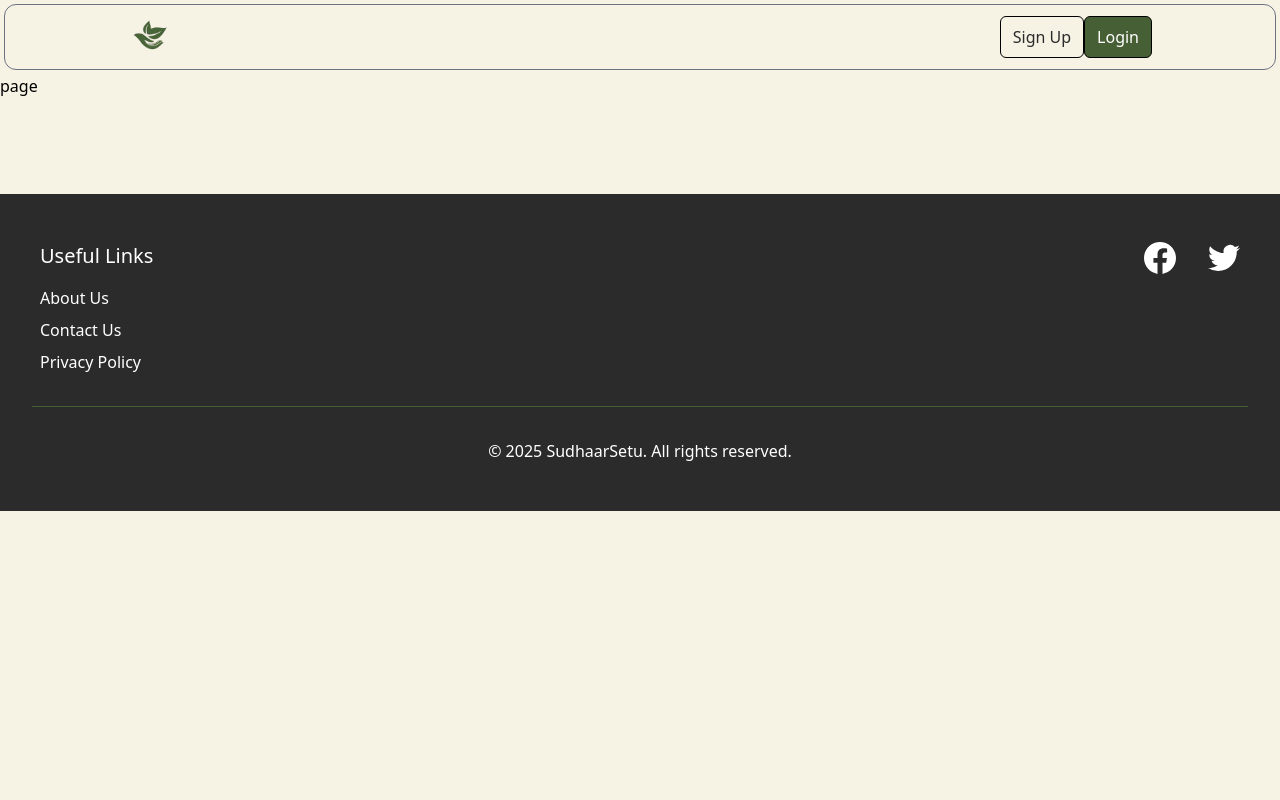
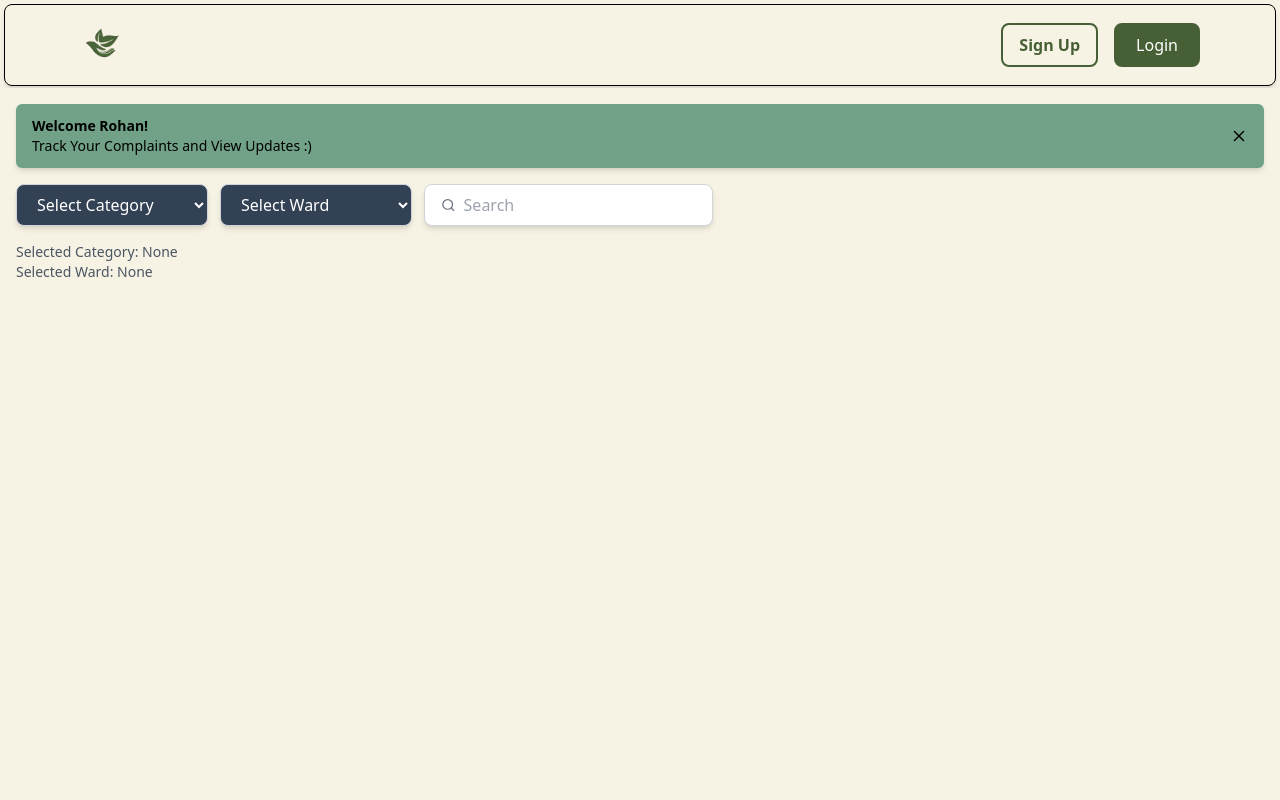
Before and after one commit to vx6Fid/SudhaarSetu, a Next.js app in the folder frontend/: page /citizen in a window 1280 px wide. Shown: the top 800 px of the page. Built offline with nearby package versions, Linux system fonts and the light colour scheme.

Commit message:
Navigation Bar for Citiizen is modified

```diff
--- a/frontend/app/citizen/page.jsx
+++ b/frontend/app/citizen/page.jsx
@@ -1,9 +1,88 @@
-import React from 'react'
+"use client";
+import React, { useState } from "react";
+import { FiX, FiSearch } from "react-icons/fi";
 
-function page() {
+function Page() {
+  const [showBanner, setShowBanner] = useState(true);
+  const [selectedCategory, setSelectedCategory] = useState("");
+  const [selectedWard, setSelectedWard] = useState("");
+
+  const categories = ["Road Repair", "Water Supply", "Garbage Collection"];
+  const wards = ["Ward 1", "Ward 2", "Ward 3"];
+
   return (
-    <div>page</div>
-  )
+    <div className="p-4 bg-background min-h-screen">
+      {/* ✅ Green Banner (Dismissable) */}
+      {showBanner && (
+        <div className="flex bg-secondary text-black px-4 py-3 rounded-md shadow-md w-full">
+          <div className="flex items-center justify-between w-full">
+            <span className="text-sm font-medium">
+              <strong>Welcome Rohan!</strong> <br />
+              Track Your Complaints and View Updates :)
+            </span>
+            <button onClick={() => setShowBanner(false)}>
+              <FiX className="text-lg" />
+            </button>
+          </div>
+        </div>
+      )}
+
+      {/* ✅ Responsive Filter & Search Section */}
+      <div className="flex flex-col md:flex-row items-center w-full gap-3 mt-4">
+        {/* Category Dropdown */}
+        <div className="relative w-full md:w-auto">
+          <select
+            value={selectedCategory}
+            onChange={(e) => setSelectedCategory(e.target.value)}
+            className="w-full md:w-48 px-4 py-2 bg-slate-700 text-white border border-gray-300 rounded-lg shadow-md focus:outline-none focus:ring-2 focus:ring-primary focus:border-primary"
+          >
+            <option value="" disabled>
+              Select Category
+            </option>
+            {categories.map((category, index) => (
+              <option key={index} value={category}>
+                {category}
+              </option>
+            ))}
+          </select>
+        </div>
+
+        {/* Ward No. Dropdown */}
+        <div className="relative w-full md:w-auto">
+          <select
+            value={selectedWard}
+            onChange={(e) => setSelectedWard(e.target.value)}
+            className="w-full text-white md:w-48 px-4 py-2 bg-slate-700 border border-gray-300 rounded-lg shadow-md focus:outline-none focus:ring-2 focus:ring-primary focus:border-primary"
+          >
+            <option value="" disabled>
+              Select Ward
+            </option>
+            {wards.map((ward, index) => (
+              <option key={index} value={ward}>
+                {ward}
+              </option>
+            ))}
+          </select>
+        </div>
+
+        {/* Search Input */}
+        <div className="flex items-center w-full bg-white md:w-auto border border-gray-300 rounded-lg px-4 py-2 shadow-md focus-within:ring-2 focus-within:ring-primary">
+          <FiSearch className="text-gray-500 mr-2" />
+          <input
+            type="text"
+            placeholder="Search"
+            className="outline-none bg-transparent w-full text-gray-700 placeholder-gray-400"
+          />
+        </div>
+      </div>
+
+      {/* ✅ Display Selected Values */}
+      <div className="mt-4 text-sm text-gray-600">
+        <p>Selected Category: {selectedCategory || "None"}</p>
+        <p>Selected Ward: {selectedWard || "None"}</p>
+      </div>
+    </div>
+  );
 }
 
-export default page
+export default Page;
--- a/frontend/app/components/Navbar.jsx
+++ b/frontend/app/components/Navbar.jsx
@@ -1,186 +1,80 @@
-import { useState } from "react";
+"use client"; // 👈 Ensures this is a client-side component
+
+import { useState, useEffect, useRef } from "react";
 import Link from "next/link";
 import { usePathname } from "next/navigation";
-import { FiMenu, FiX } from "react-icons/fi"; // Hamburger and Close icons
+import { FiMenu, FiX } from "react-icons/fi";
 
 const Navbar = ({ userRole }) => {
-  const pathname = usePathname();
-  const [menuOpen, setMenuOpen] = useState(false); // State for menu toggle
+  const pathname = usePathname() || "";
+  const [menuOpen, setMenuOpen] = useState(false);
+  const menuRef = useRef(null);
 
-  const linkStyle = "px-3 py-2 rounded-md border border-black";
-  const activeStyle = "bg-primary text-white";
+  useEffect(() => {
+    const handleOutsideClick = (event) => {
+      if (menuRef.current && !menuRef.current.contains(event.target)) {
+        setMenuOpen(false);
+      }
+    };
 
-  const handleLogout = () => {
-    localStorage.removeItem("token");
-    localStorage.removeItem("userRole");
-    window.location.href = "/login";
-  };
+    if (menuOpen) {
+      document.addEventListener("mousedown", handleOutsideClick);
+    }
+
+    return () => document.removeEventListener("mousedown", handleOutsideClick);
+  }, [menuOpen]);
 
   return (
-    <div className="p-1">
-      <nav className="bg-background text-text p-2 border border-gray-500 rounded-xl w-full">
-        <div className="flex justify-between items-center w-full max-w-5xl mx-auto">
+    <div className="mx-1 my-1 h-20">
+      <nav className="bg-background border border-black w-full rounded-lg shadow-md">
+        <div className="flex justify-between items-center max-w-6xl mx-auto p-4">
           {/* Logo */}
           <Link href="/">
-            <img src="/logo.png" className="w-12" />
+            <img src="/logo.png" alt="Logo" className="w-12 cursor-pointer" />
           </Link>
 
-          {/* Hamburger Menu Button (Mobile) */}
+          {/* Mobile Menu Toggle */}
           <button
-            className="md:hidden text-xl p-2"
+            id="menu-button"
+            aria-label="Toggle Menu"
+            className="md:hidden text-2xl text-text"
             onClick={() => setMenuOpen(!menuOpen)}
           >
             {menuOpen ? <FiX /> : <FiMenu />}
           </button>
 
-          {/* Navigation Links */}
-          <div
-            className={`${
-              menuOpen ? "block" : "hidden"
-            } absolute top-16 left-0 w-full bg-white shadow-md rounded-lg md:static md:flex md:space-x-4 md:bg-transparent md:shadow-none md:w-auto md:items-center`}
-          >
-            {!userRole && (
-              <div className="flex flex-col md:flex-row">
+          {/* Desktop Navigation */}
+          <div className="hidden md:flex items-center space-x-4">
+            {userRole ? (
+              <NavLinks userRole={userRole} pathname={pathname} />
+            ) : (
+              <>
                 <Link
-                  href="/register"
-                  className={`${linkStyle} block md:inline`}
+                  href="/signup"
+                  className="px-4 py-2 rounded-lg border-2 border-primary text-primary font-semibold hover:bg-primary hover:text-white transition"
                 >
                   Sign Up
                 </Link>
                 <Link
                   href="/login"
-                  className={`${linkStyle} bg-primary text-white block md:inline`}
+                  className="px-5 py-2 bg-primary text-white rounded-lg border-2 border-primary hover:bg-white hover:text-primary transition"
                 >
                   Login
                 </Link>
-              </div>
-            )}
-
-            {userRole === "citizen" && (
-              <>
-                <Link
-                  href="/dashboard"
-                  className={`${linkStyle} ${
-                    pathname === "/dashboard" ? activeStyle : ""
-                  }`}
-                >
-                  Dashboard
-                </Link>
-                <Link
-                  href="/my-complaints"
-                  className={`${linkStyle} ${
-                    pathname === "/my-complaints" ? activeStyle : ""
-                  }`}
-                >
-                  My Complaints
-                </Link>
-                <Link
-                  href="/profile"
-                  className={`${linkStyle} ${
-                    pathname === "/profile" ? activeStyle : ""
-                  }`}
-                >
-                  Profile
-                </Link>
               </>
             )}
+          </div>
+        </div>
 
-            {userRole === "field_officer" && (
-              <>
-                <Link
-                  href="/assigned-complaints"
-                  className={`${linkStyle} ${
-                    pathname === "/assigned-complaints" ? activeStyle : ""
-                  }`}
-                >
-                  Assigned Complaints
-                </Link>
-                <Link
-                  href="/completed-complaints"
-                  className={`${linkStyle} ${
-                    pathname === "/completed-complaints" ? activeStyle : ""
-                  }`}
-                >
-                  Completed Complaints
-                </Link>
-                <Link
-                  href="/profile"
-                  className={`${linkStyle} ${
-                    pathname === "/profile" ? activeStyle : ""
-                  }`}
-                >
-                  Profile
-                </Link>
-              </>
-            )}
-
-            {userRole === "admin" && (
-              <>
-                <Link
-                  href="/admin-dashboard"
-                  className={`${linkStyle} ${
-                    pathname === "/admin-dashboard" ? activeStyle : ""
-                  }`}
-                >
-                  Admin Panel
-                </Link>
-                <Link
-                  href="/manage-users"
-                  className={`${linkStyle} ${
-                    pathname === "/manage-users" ? activeStyle : ""
-                  }`}
-                >
-                  Manage Users
-                </Link>
-                <Link
-                  href="/reports"
-                  className={`${linkStyle} ${
-                    pathname === "/reports" ? activeStyle : ""
-                  }`}
-                >
-                  Reports
-                </Link>
-              </>
-            )}
-
-            {userRole === "call_center" && (
-              <>
-                <Link
-                  href="/call-center-dashboard"
-                  className={`${linkStyle} ${
-                    pathname === "/call-center-dashboard" ? activeStyle : ""
-                  }`}
-                >
-                  Dashboard
-                </Link>
-                <Link
-                  href="/call-logs"
-                  className={`${linkStyle} ${
-                    pathname === "/call-logs" ? activeStyle : ""
-                  }`}
-                >
-                  Call Logs
-                </Link>
-                <Link
-                  href="/profile"
-                  className={`${linkStyle} ${
-                    pathname === "/profile" ? activeStyle : ""
-                  }`}
-                >
-                  Profile
-                </Link>
-              </>
-            )}
-
-            {/* Logout Button */}
-            {userRole && (
-              <button
-                onClick={handleLogout}
-                className="px-3 py-2 bg-red-500 text-white rounded-md block md:inline"
-              >
-                Logout
-              </button>
-            )}
+        {/* Mobile Menu */}
+        <div
+          ref={menuRef}
+          className={`fixed top-20 right-4 w-max bg-secondary md:hidden transition-transform rounded-lg ${
+            menuOpen ? "translate-y-0 opacity-100 visible" : "-translate-y-full opacity-0 invisible"
+          }`}
+        >
+          <div className="flex flex-col items-center py-0 space-y-2">
+            <NavLinks userRole={userRole} pathname={pathname} mobile />
           </div>
         </div>
       </nav>
@@ -188,4 +82,39 @@ const Navbar = ({ userRole }) => {
   );
 };
 
+/* Nav Links Component */
+const NavLinks = ({ userRole, pathname, mobile }) => {
+  const separator = mobile ? <hr className="w-full border-gray-300" /> : <span className="text-gray-400 mx-2">|</span>;
+
+  return (
+    <>
+      {userRole === "citizen" && (
+        <div className={`flex ${mobile ? "flex-col w-full text-center" : "items-center space-x-3"}`}>
+          <NavItem href="/track-complaint" pathname={pathname} text="Track" />
+          {separator}
+          <NavItem href="/my-complaints" pathname={pathname} text="My Complaints" />
+          {separator}
+          <NavItem href="/profile" pathname={pathname} text="Profile" />
+          {separator}
+          <NavItem href="/citizen" pathname={pathname} text="Home" />
+        </div>
+      )}
+    </>
+  );
+};
+
+/* Nav Item Component */
+const NavItem = ({ href, pathname, text }) => {
+  return (
+    <Link
+      href={href}
+      className={`px-4 py-2 text-lg font-medium transition-all duration-200 ${
+        pathname === href ? "text-primary font-semibold border-b-2 border-primary" : "text-gray-700 hover:text-primary"
+      }`}
+    >
+      {text}
+    </Link>
+  );
+};
+
 export default Navbar;
```
